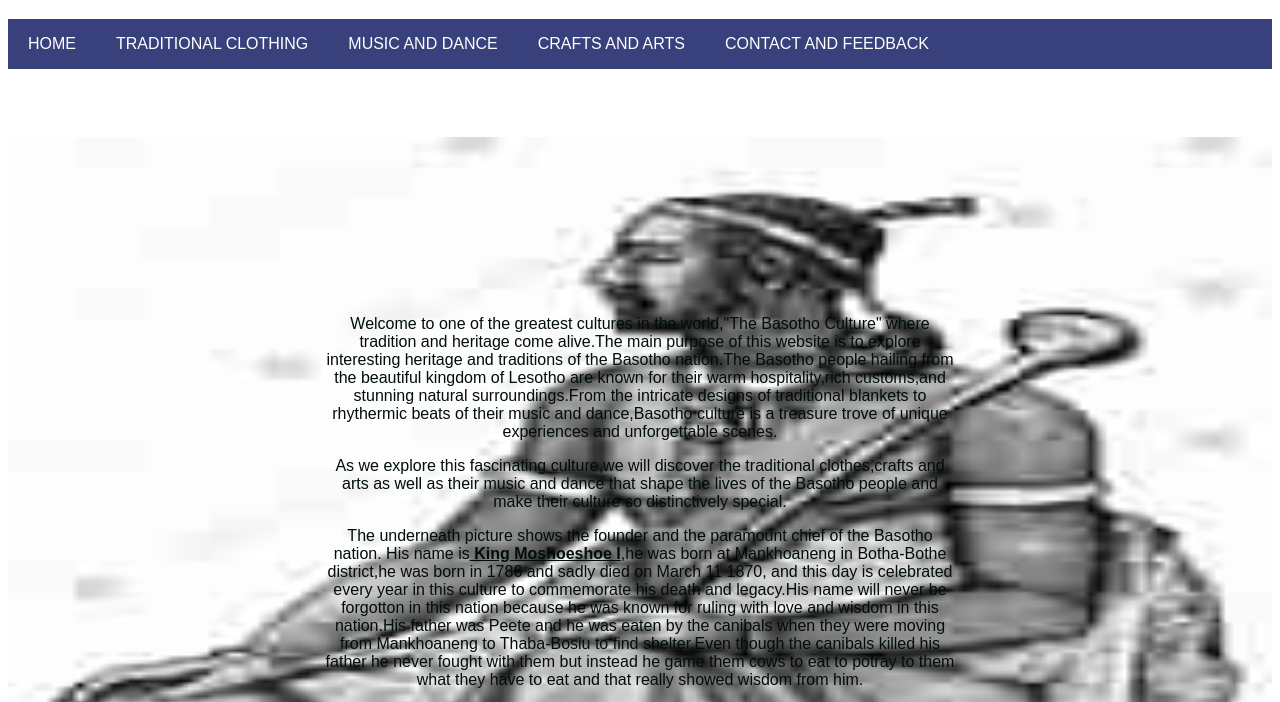
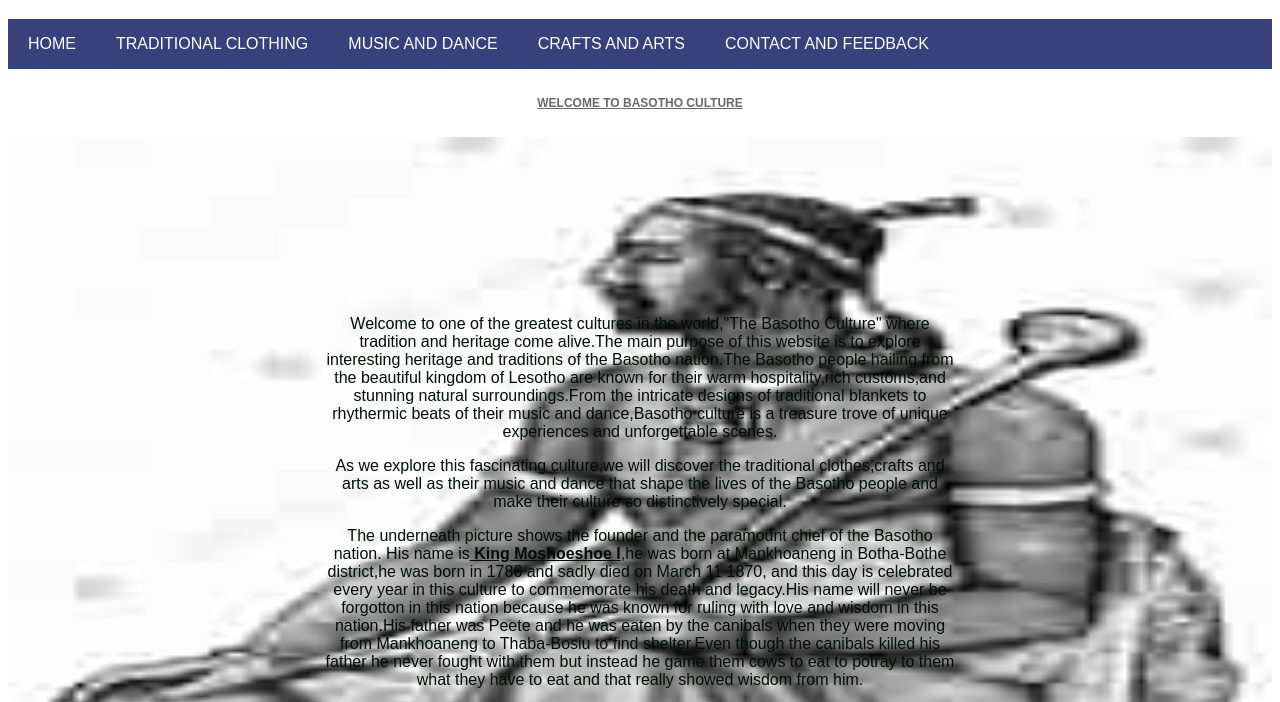
Before and after one commit to scatha500/-Basotho-Cultural-Heritage-Website, a plain HTML site: page index.html in a window 1280 px wide. In both pictures the pointer is over the element "WELCOME TO BASOTHO CULTURE". Shown: the part 61-763 px from the top of the page. Drawn offline with Linux system fonts and the light colour scheme.

Commit message:
Update style.css

```diff
--- a/style.css
+++ b/style.css
@@ -112,7 +112,7 @@ button[type="submit"]:hover{
 }
 .transition-heading:hover {
 transform: scale(0.5);
-color: white;
+color: dimgrey;
 }
 .container-1{
 	display: grid;
```
